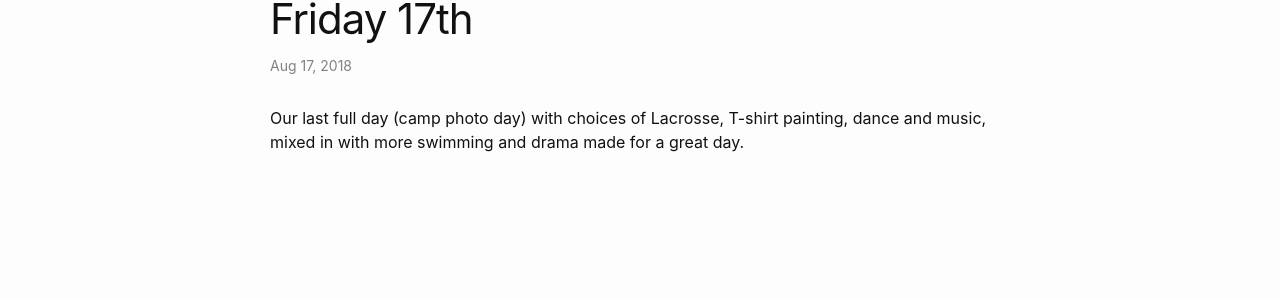
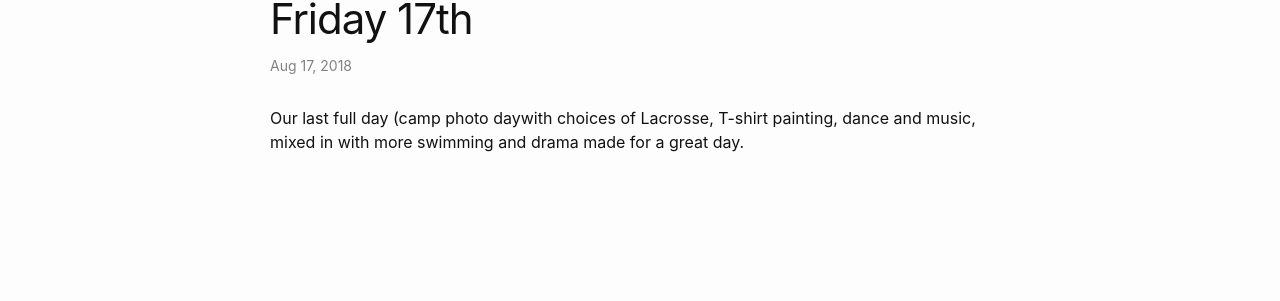
Before and after one commit to spot-the-difference/spot-the-difference.github.io, a Jekyll site: the page built from _posts/2018-08-17-friday-17th.md, in a window 1280 px wide. Shown: the part 188-489 px from the top of the page. Built offline with Jekyll 4.4.1, drawn with Linux system fonts in a browser that asks for light colours; our own code applies the rules of GitHub Pages for plain Markdown files.

Commit message:
Update from Forestry.io - Updated friday-17th.md

```diff
--- a/_posts/2018-08-17-friday-17th.md
+++ b/_posts/2018-08-17-friday-17th.md
@@ -35,4 +35,4 @@ undefined:
 - "/uploads/DSC_0058-1.jpg"
 
 ---
-Our last full day (camp photo day) with choices of Lacrosse, T-shirt painting, dance and music, mixed in with more swimming and drama made for a great day.
+Our last full day (camp photo daywith choices of Lacrosse, T-shirt painting, dance and music, mixed in with more swimming and drama made for a great day.
```
